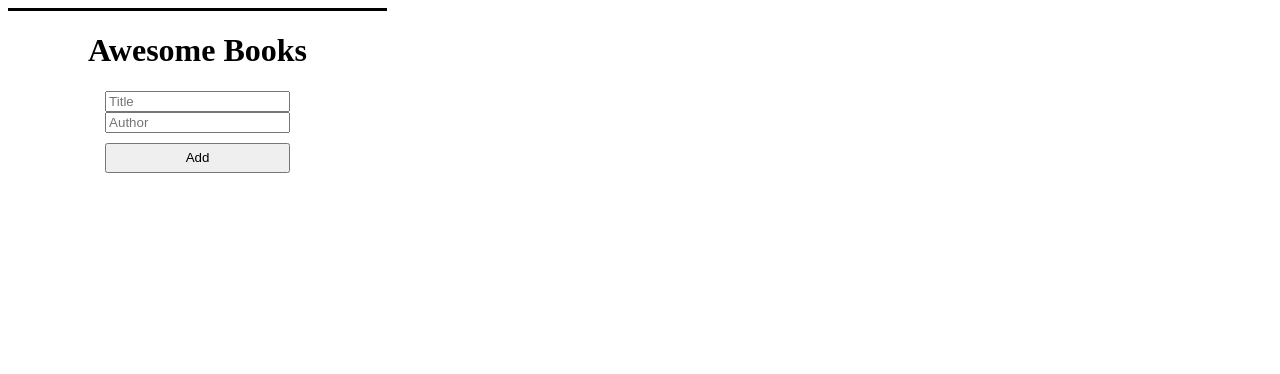
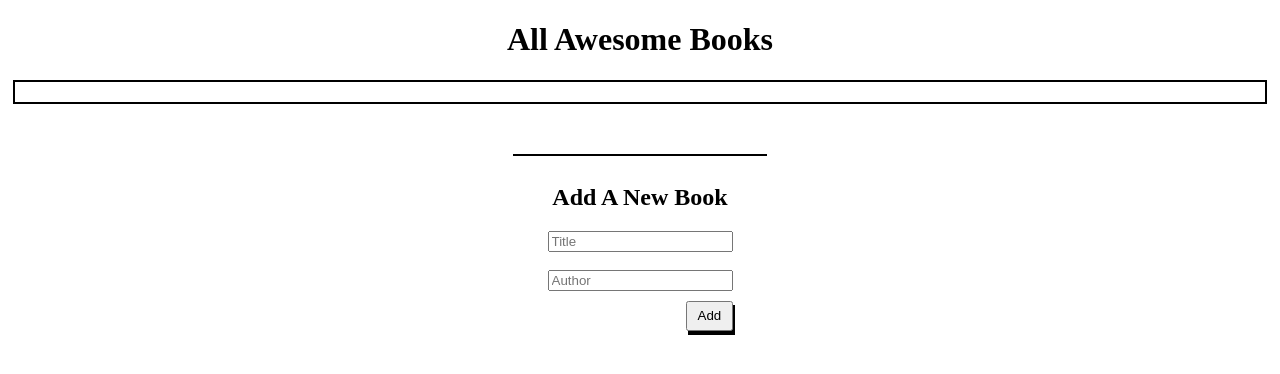
Before and after one commit to iLynette/awesome-books, a website: page index.html in a window 1280 px wide. Drawn offline with Linux system fonts and the light colour scheme.

Commit message:
add remove function and some styling

```diff
--- a/file.js
+++ b/file.js
@@ -33,7 +33,7 @@ class bookList {
                 document.getElementById('showBooks').innerHTML += `
                 <div class="books">
                     <div class="d-flex">
-                        <p class="title"><b>"${book.title}" &nbsp by ${book.author}</b></p>
+                        <p class="title"><b>"${book.title}"  by ${book.author}</b></p>
                         <button class="removeBtn" onClick = 'books.remove(${index})'><b>Remove</b></button>
                     </div>
                     <hr>
@@ -43,7 +43,12 @@ class bookList {
             document.getElementById('showBooks').innerHTML = '';
         }
     }
-
+    remove(index) {
+        this.list.splice(index, 1);
+        localStorage.setItem('Books', JSON.stringify(this.list));
+        this.render();
+        console.log(remove)
+    }
 }
 
 const books = new bookList();
--- a/index.html
+++ b/index.html
@@ -8,13 +8,16 @@
     <title>Document</title>
 </head>
 <body>
+    <h1 class="heading">All Awesome Books</h1>
     <div class="showBooks" id="showBooks"></div>
+    <hr class="hr-line">
     <div class="container">
-        <h1 class="heading">Awesome Books</h1>
+        <h2 class="heading">Add A New Book</h2>
         <form action="#" id="my-form">
             <label for="title">
                 <input type="text" id="title" placeholder="Title" required>
             </label>
+            <br>
             <label for="author">
                 <input type="text" id="author" placeholder="Author" required>
             </label>
--- a/style.css
+++ b/style.css
@@ -26,10 +26,35 @@ button {
 }
 
 .container {
-  border-top: solid;
-  width: 30%;
   display: flex;
   flex-direction: column;
   justify-content: center;
   align-items: center;
 }
+
+.heading {
+  text-align: center;
+}
+
+#addBtn {
+  width: 25%;
+  margin-left: 75%;
+  box-shadow: 2px 4px black;
+}
+
+.removeBtn {
+  box-shadow: 2px 4px black;
+  border-radius: 3px;
+}
+
+.showBooks {
+  border: 2px solid black;
+  margin: 5px;
+  padding: 10px;
+}
+
+.hr-line {
+  width: 20%;
+  margin-top: 50px;
+  border: 1px solid black;
+}
```
